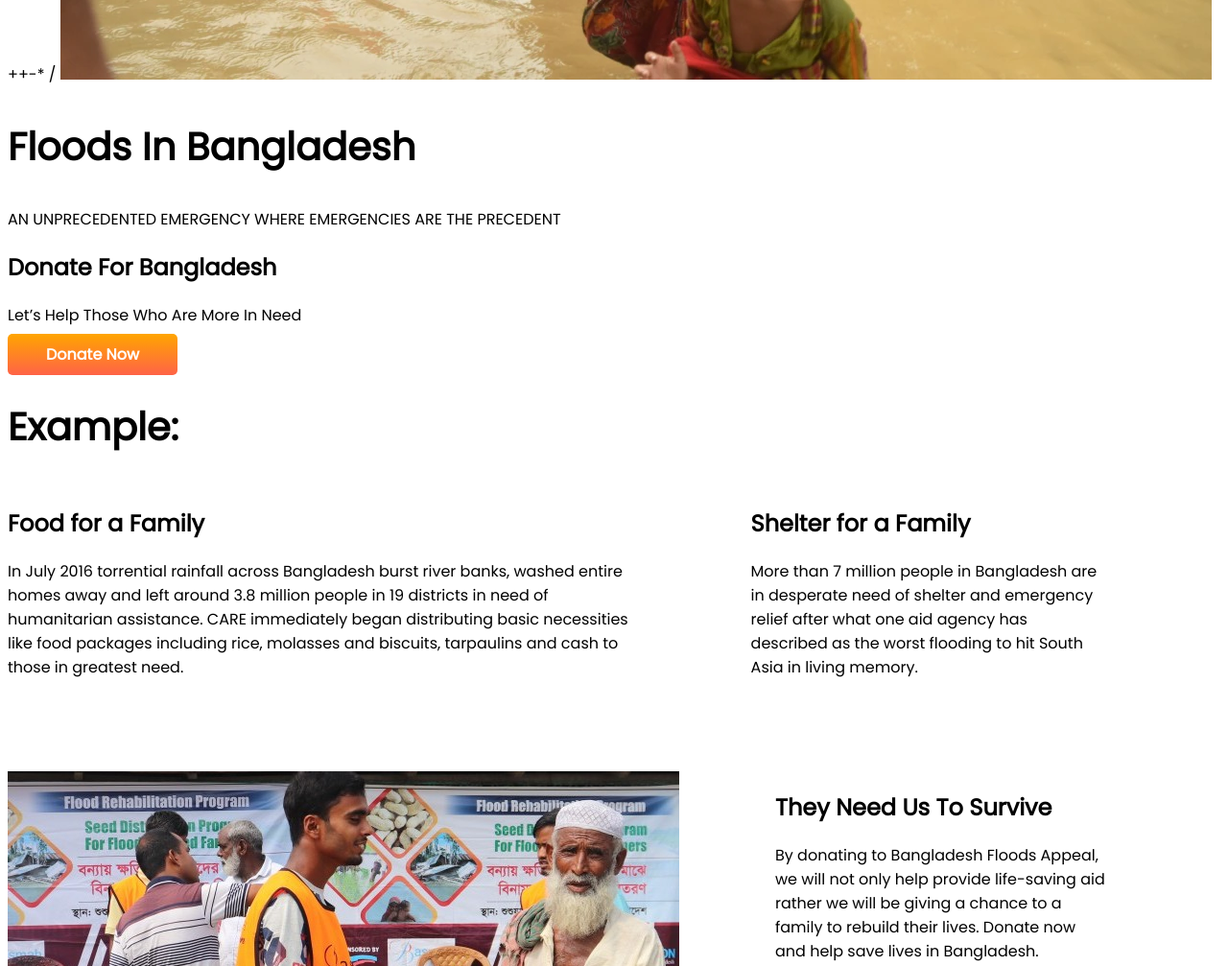
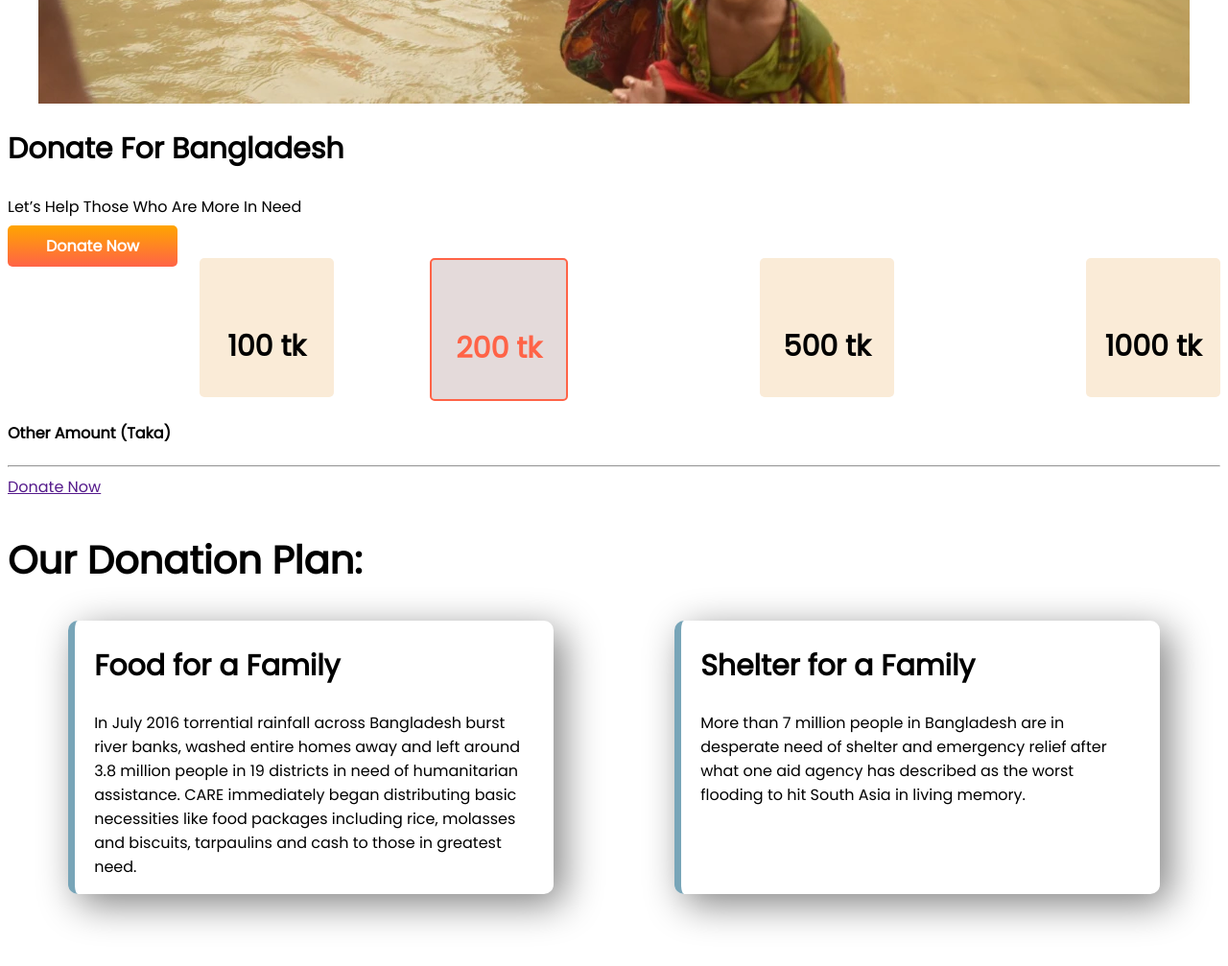
Before and after one commit to Bishu-das/teeny-tiny-party, a plain HTML site: page index.html in a window 1280 px wide. Shown: the part 600-1607 px from the top of the page at 96% size. Drawn offline with Linux system fonts and the light colour scheme.

Commit message:
initial changed

```diff
--- a/index.html
+++ b/index.html
@@ -11,13 +11,14 @@
     <link href="https://fonts.googleapis.com/css2?family=Poppins&display=swap" rel="stylesheet">
 </head>
 <body>
-    <img src="images/donation14.webp" alt="">
-    <section class="Heavy Rain">
+    <div class="Floods">
+        <img src="images/donation14.webp" alt="">
         <div>
-            <h1><span class="White-color">Floods In Bangladesh</span></h1>
-            <p>AN UNPRECEDENTED EMERGENCY WHERE EMERGENCIES ARE THE PRECEDENT</p>
+            <h1 class="centered"><span class="White-color">Floods</span> in Bangladesh</h1>
+            <p class="middle">AN UNPRECEDENTED EMERGENCY WHERE EMERGENCIES ARE THE PRECEDENT</p>
         </div>
-    </section>
+
+    </div>
     <section class="Help the People">
         <div>
             <h2 class="">Donate For Bangladesh</h2>
@@ -25,14 +26,28 @@
             <a class="link-button" href="Donate Now">Donate Now</a>
         </div>
     </section>
-    <section class="Eperience:">
-        <h1>Example:</h1>
+    <section>
+        <div class="container">
+            <div class="amount"><h2>100 tk</h2></div>
+            <div class="amount-2"><h2>200 tk</h2></div>
+            <div class="amount-3"><h2>500 tk</h2></div>
+            <div class="amount-4"><h2>1000 tk</h2></div>
+        </div>
+    </section>
+    <section >
+        <div><h4>Other Amount (Taka)</h4>
+            <hr>
+            <a href="">Donate Now</a>
+        </div>
+    </section>
+    <section class="Example">
+        <h1>Our Donation Plan:</h1>
         <div class="flexible-container">
-            <div class="half-width">
+            <div class="example-item">
                 <h2>Food for a Family</h2>
                 <p>In July 2016 torrential rainfall across Bangladesh burst river banks, washed entire homes away and left around 3.8 million people in 19 districts in need of humanitarian assistance. CARE immediately began distributing basic necessities like food packages including rice, molasses and biscuits, tarpaulins and cash to those in greatest need.</p>
             </div>
-            <div class="half-width">
+            <div class="example-item">
                 <h2>Shelter for a Family</h2>
                 <p> More than 7 million people in Bangladesh are in desperate need of shelter and emergency relief after what one aid agency has described as the worst flooding to hit South Asia in living memory.</p>
             </div>
@@ -48,10 +63,9 @@
             <a class="link-button" href="contribute-button">How to Contribute?</a>
         </div>
     </section>
-    <section>
-        <div>
-            <h1>Get Our Help</h1>
-        </div>
-    </section>
 </body>
+<footer>
+    <h3 class="web-developer">Be Humble</h3>
+    <h6>I'm gonna do it</h6>
+</footer>
 </html>
--- a/style.css
+++ b/style.css
@@ -5,8 +5,8 @@ h1{
     font-size: 40px;
     margin-right: 40px;
 }
-.White-color{
-    color: ;
+h2{
+    font-size: 30px;
 }
 .flexible-container{
     display: flex;
@@ -29,3 +29,104 @@ p{
     font-weight: 700;
     border-radius: 5px;
 }
+.example-item{
+    width: 40%;
+    margin-left: 5%;
+    margin-right: 5%;
+    padding-left: 20px;
+    box-shadow: 10px 10px 40px grey;
+    border-radius: 10px;
+    border-left: 7px solid rgb(120, 165, 184);
+}
+footer{
+    background-color: rgb(4, 4, 65);
+    text-align: center;
+    color: wheat;
+}
+.web-developer{
+    color: coral;
+}
+.container{
+    display: flex;
+    text-align: center;
+
+}
+.donation{
+    font-size: 35px;
+    text-align: center;
+}
+.amount{
+    width: 25%;
+    height: 100px;
+    background-color: antiquewhite;
+    border-radius: 5px;
+    padding-top: 45px;
+    margin-left: 200px;
+}
+.amount-2{
+    width: 25%;
+    height: 100px;
+    padding-top: 45px;
+    margin-left: 100px;
+    background-color: rgb(228, 218, 218);
+    border-radius: 5px;
+    color: tomato;
+    border: 2px solid tomato;
+}
+.amount-3{
+    width: 25%;
+    height: 100px;
+    background-color: antiquewhite;
+    border-radius: 5px;
+    padding-top: 45px;
+    margin-left: 200px;
+
+}
+.amount-4{
+    width: 25%;
+    height: 100px;
+    background-color: antiquewhite;
+    border-radius: 5px;
+    padding-top: 45px;
+    margin-left: 200px;
+}
+.floods{
+    position: relative;
+    text-align: center;
+    color: rgba(32, 64, 170, 0.938);
+}
+.centered{
+    position: absolute;
+    top: 20%;
+    left: 50%;
+    transform: translate(-50%,-50%);
+}
+.middle{
+    position: absolute;
+    top: 30%;
+    left: 50%;
+    transform: translate(-50%,-50%);
+    color: black;
+}
+.White-color{
+    color: rgb(0, 15, 7);
+}
+.other-amount{
+    color: gray;
+    font-size: 30px;
+    font-weight: 50px;
+    text-align: center;
+    padding-top: 45px;
+}
+.other-amount hr{
+    width: 50%;
+}
+.other-amount a{
+    background-color: rgb(209,55,8);
+    color: rgb(247, 251, 255);
+    border-radius: 5px;
+    margin-top: 60px;
+    font-size: 25px;
+    font-weight: bolder;
+    padding: 5px 10px;
+}
```
Also changed, not shown: images/Frame 58.jpg (added).
